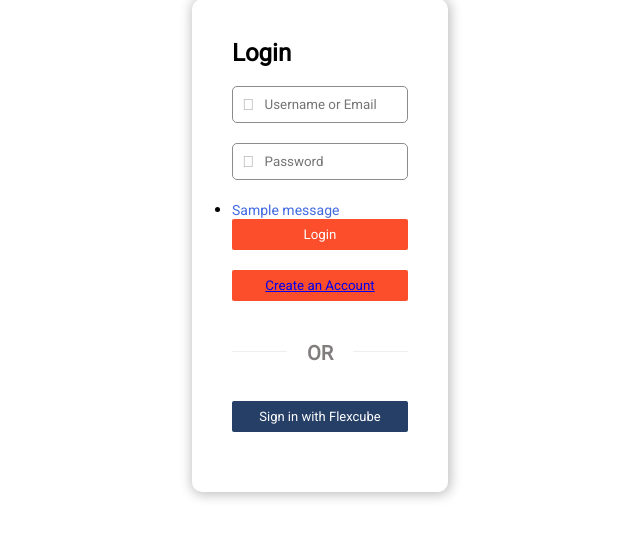
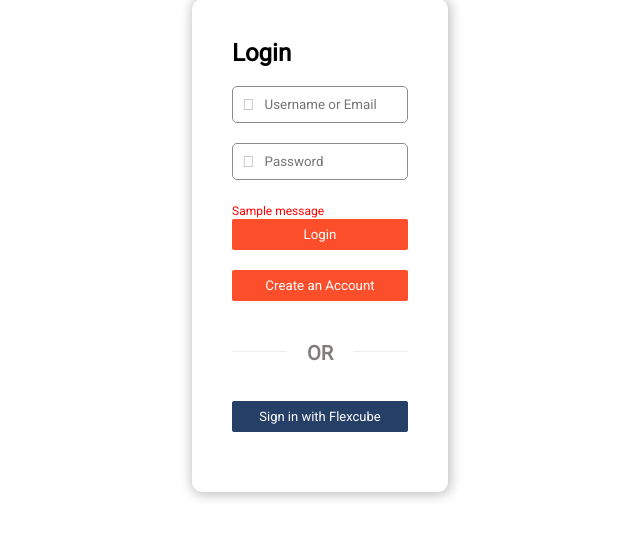
Before and after one commit to chidi-godwin/Titan, a Flask app: page /login in a window 1280 px wide. Shown: the part 171-704 px from the top of the page, without its empty margins (320-960 px from the left). Run offline with Flask 2, Linux system fonts and the light colour scheme; tables that the repository leaves empty hold one stand-in row (values such as "Sample post"); one stand-in notice (Sample message) is shown; some libraries are stand-ins or nearby versions.

Commit message:
fix: remove rembember function and  change color of create account font

```diff
--- a/app/routes.py
+++ b/app/routes.py
@@ -36,7 +36,7 @@ def signin():
         if user is None or not user.check_password(form.password.data):
             flash("Invalid username or password")
             return redirect(url_for('signin'))
-        login_user(user, remember=form.remember_me.data)
+        login_user(user, remember=False)
         next_page = request.args.get('next')
         if not next_page or url_parse(next_page).netloc != '':
             next_page = url_for('welcome')
--- a/app/templates/signin.html
+++ b/app/templates/signin.html
@@ -43,17 +43,14 @@
                     {% with messages = get_flashed_messages() %}
 
                     {% if messages %}
-                    <ul>
                         {% for message in messages %}
-                        <li> <span style="color: royalblue; font-size: 14px; text-align: center;">{{ message }}</span>
-                        </li>
+                        <span style="color: red; font-size: 12px; text-align: center;">{{ message }}</span><br>
                         {% endfor %}
-                    </ul>
                     {% endif %}
                     {% endwith %}
 
                     <button type="submit" id="submit" name="submit">Login</button>
-                    <button type="button"><a href="/signup">Create an Account</button></a>
+                    <button type="button"><a href="/signup" style="text-decoration: none; color: white;">Create an Account</button></a>
 
                     <div class="or-cont">
                         <div class="d-flex">
```
